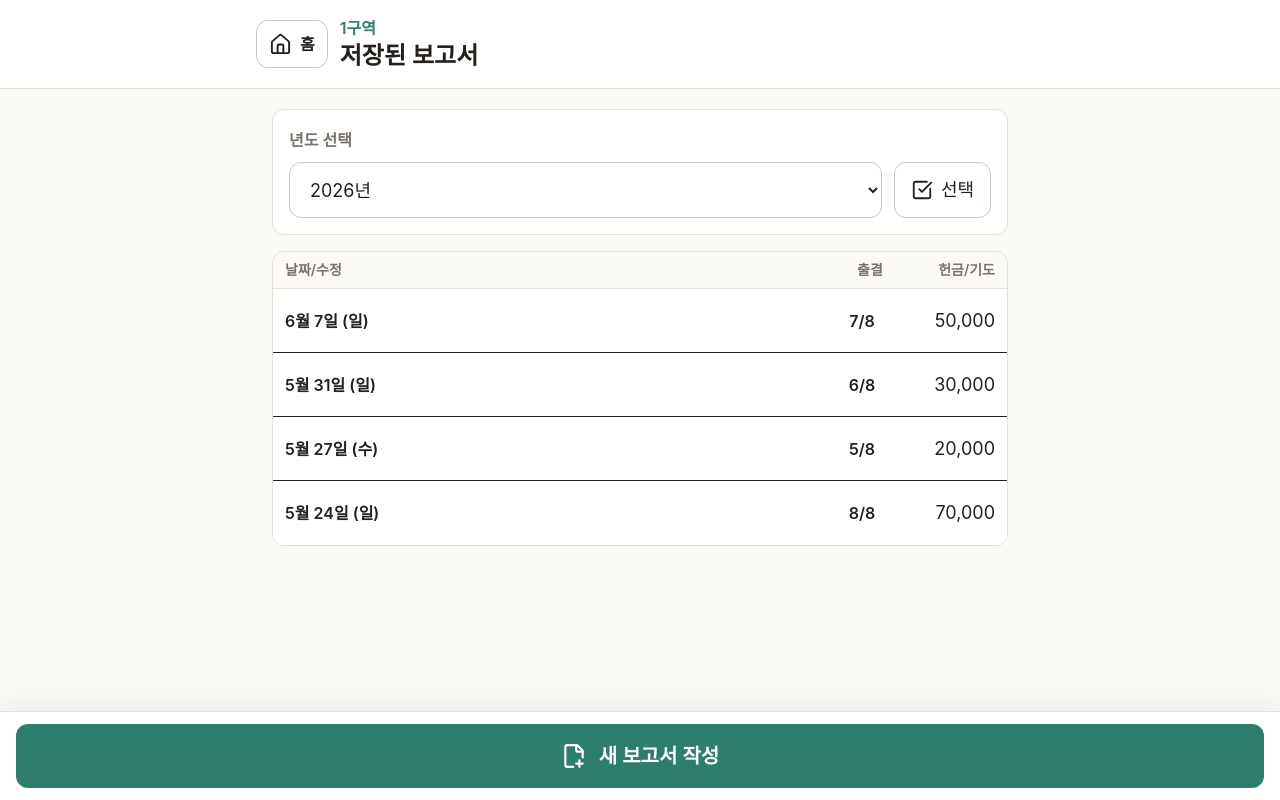
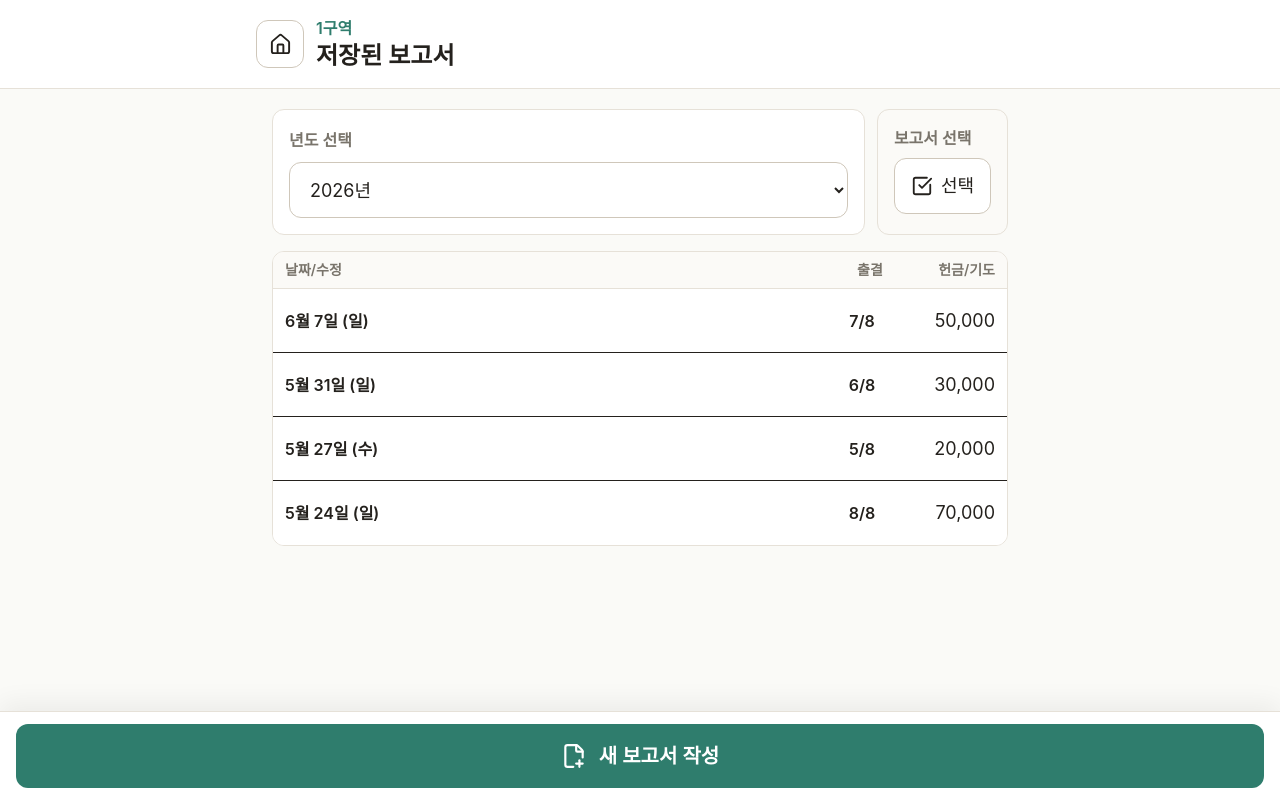
Before and after one commit to joopkim/church_manager, a Next.js app: page /district-worship-reports in a window 1280 px wide. Built offline with nearby package versions, Linux system fonts and the light colour scheme.

Commit message:
Separate report selection controls

```diff
--- a/src/app/district-worship-report/page.tsx
+++ b/src/app/district-worship-report/page.tsx
@@ -278,12 +278,12 @@ export default function DistrictWorshipReportPage() {
       <header className="sticky top-0 z-10 border-b border-hairline bg-canvas/95 px-4 py-4 backdrop-blur">
         <div className="mx-auto flex max-w-3xl items-center gap-3">
           <Link
-            className="flex h-12 shrink-0 items-center justify-center gap-2 rounded-xl border border-hairline-strong bg-canvas px-3 text-base font-semibold"
+            className="flex h-12 w-12 shrink-0 items-center justify-center rounded-xl border border-hairline-strong bg-canvas"
             href="/"
             onClick={confirmLeave}
           >
             <Home size={23} />
-            홈
+            <span className="sr-only">홈</span>
           </Link>
           <div className="min-w-0">
             <p className="text-base font-semibold text-primary">1구역</p>
--- a/src/app/district-worship-reports/page.tsx
+++ b/src/app/district-worship-reports/page.tsx
@@ -139,11 +139,11 @@ export default function DistrictWorshipReportsPage() {
       <header className="sticky top-0 z-10 border-b border-hairline bg-canvas/95 px-4 py-4 backdrop-blur">
         <div className="mx-auto flex max-w-3xl items-center gap-3">
           <Link
-            className="flex h-12 shrink-0 items-center justify-center gap-2 rounded-xl border border-hairline-strong bg-canvas px-3 text-base font-semibold"
+            className="flex h-12 w-12 shrink-0 items-center justify-center rounded-xl border border-hairline-strong bg-canvas"
             href="/"
           >
             <Home size={23} />
-            홈
+            <span className="sr-only">홈</span>
           </Link>
           <div className="min-w-0 flex-1">
             <p className="text-base font-semibold text-primary">1구역</p>
@@ -153,9 +153,9 @@ export default function DistrictWorshipReportsPage() {
       </header>
 
       <section className="mx-auto max-w-3xl px-4 py-5">
-        <div className="mb-4 rounded-xl border border-hairline bg-canvas p-4">
-          <div className="grid grid-cols-[1fr_auto] items-end gap-3">
-            <label className="block min-w-0">
+        <div className="mb-4 grid grid-cols-[1fr_auto] gap-3">
+          <div className="rounded-xl border border-hairline bg-canvas p-4">
+            <label className="block">
               <span className="text-base font-semibold text-muted">년도 선택</span>
               <select
                 className="mt-2 h-14 w-full rounded-xl border border-hairline-strong bg-canvas px-4 text-xl font-semibold outline-none focus:border-primary"
@@ -171,8 +171,11 @@ export default function DistrictWorshipReportsPage() {
                 <option value="2024">2024년</option>
               </select>
             </label>
+          </div>
+          <div className="rounded-xl border border-hairline bg-surface-soft p-4">
+            <span className="block text-base font-semibold text-muted">보고서 선택</span>
             <button
-              className={`flex h-14 min-w-24 items-center justify-center gap-2 rounded-xl px-4 text-lg font-semibold ${
+              className={`mt-2 flex h-14 min-w-24 items-center justify-center gap-2 rounded-xl px-4 text-lg font-semibold ${
                 isSelecting ? "bg-error text-white" : "border border-hairline-strong bg-canvas"
               }`}
               onClick={toggleSelectMode}
```
